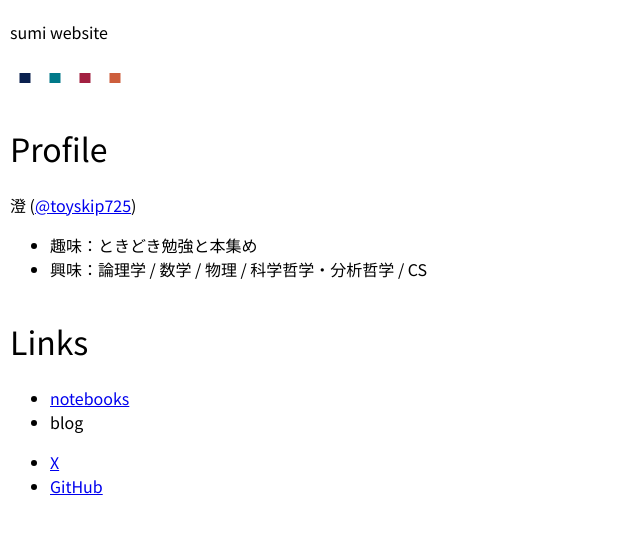
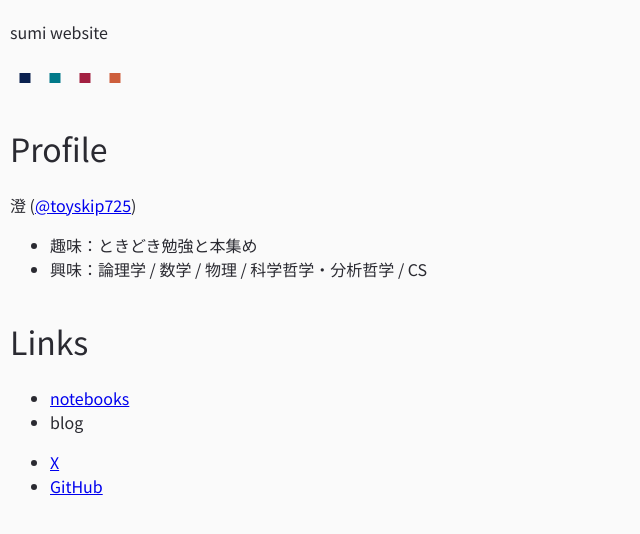
Before and after one commit to toyskip725/toyskip725.github.io, a website: page index.html in a window 1280 px wide. Shown: the whole page, without its empty margins (0-640 px from the left). Drawn offline with Linux system fonts and the light colour scheme.

Commit message:
[feature] update styles

```diff
--- a/style.css
+++ b/style.css
@@ -2,9 +2,11 @@ body {
   font-family: "Noto Sans JP", sans-serif;
   max-width: 1280px;
   margin: auto;
+  background-color: #fafafa;
 }
 
 header {
+  color: #2a2a31;
   padding: 20px 10px 0px 10px;
 }
 
@@ -13,8 +15,17 @@ main {
 }
 
 h1 {
+  color: #2a2a31;
   font-weight: normal;
   padding-top: 0.5em;
+}
+
+p {
+  color: #2a2a31;
+}
+
+li {
+  color: #2a2a31;
 }
 
 @media screen and (max-width: 640px) {
```
